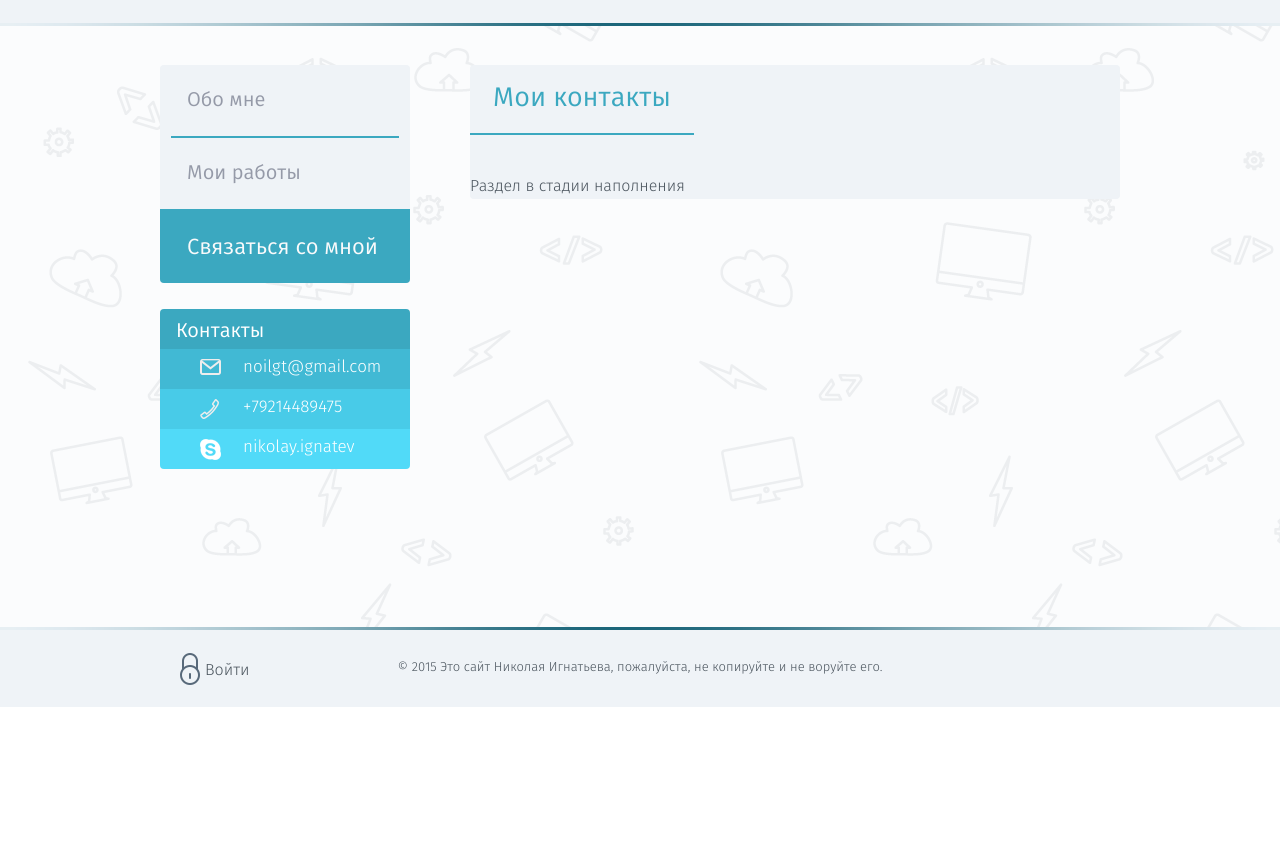
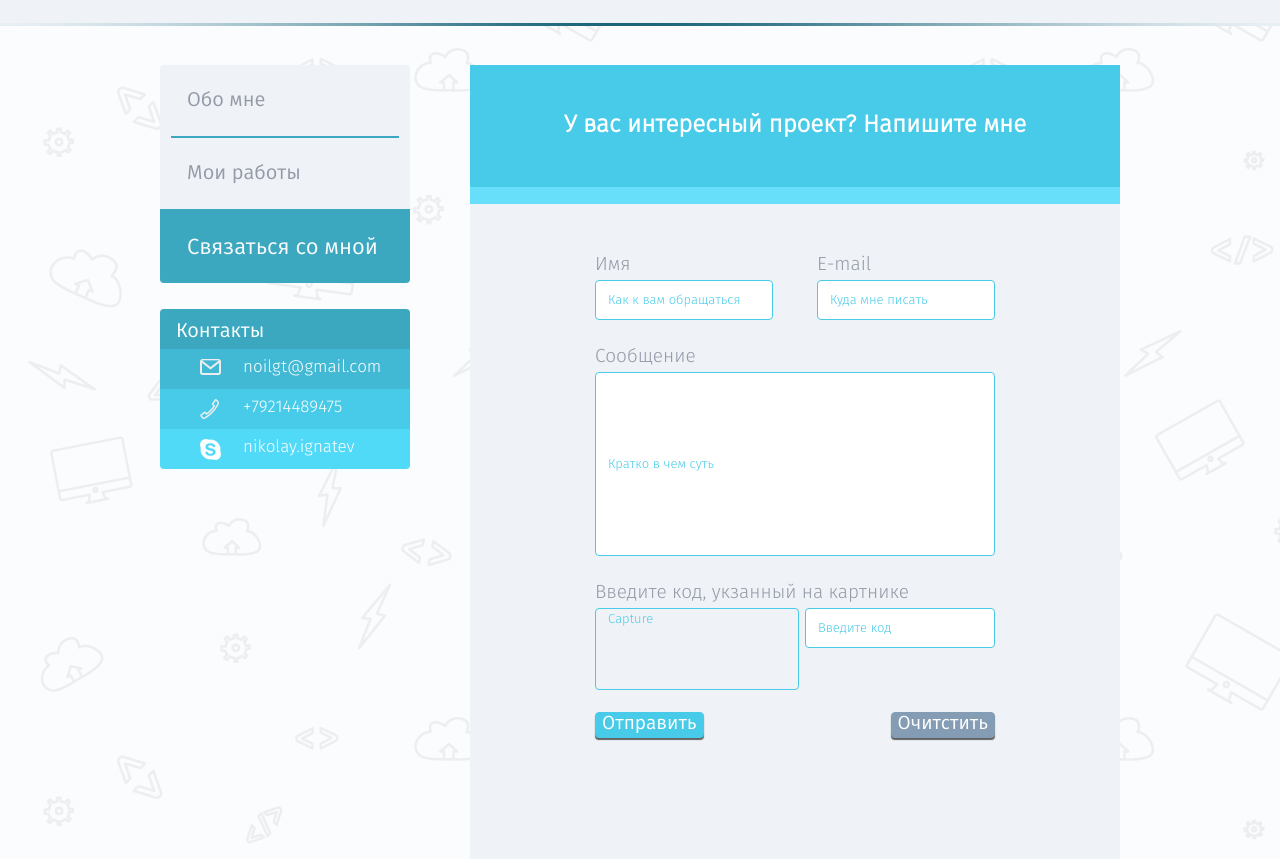
Before and after one commit to cyb3rD/LS_Portfolio, a website: page app/contacts.html in a window 1280 px wide. Shown: the part 93-952 px from the top of the page. Before the commit the page ends 800 px from the top, so only its background shows below. Drawn offline with nearby package versions, Linux system fonts and the light colour scheme.

Commit message:
Added contact form

```diff
--- a/app/contacts.html
+++ b/app/contacts.html
@@ -15,7 +15,7 @@
 	<!--CSS -->
 	<link rel="stylesheet" href="bower/normalize-css/normalize.css">
 	<link rel="stylesheet" href="css/main.css">
-	<link rel="stylesheet" href="css/content.css">
+	<link rel="stylesheet" href="css/contacts.css">
 	<!-- Fonts & favicon -->
 	<link rel="stylesheet" href="fonts/fira/fira.css">
 	<link rel="icon" type="image/png" href="img/favicon.png">
@@ -81,9 +81,38 @@
 			</aside>
 
 			<div class="content-area">
-				<section class="aboutbox">
-					<h2 class="aboutbox-header">Мои контакты</h2>
-					<p>Раздел в стадии наполнения</p>
+				<section class="contact-me">
+					<h2 class="contact-me-header">У вас интересный проект? Напишите мне</h2>
+					<form class="contact-form" method="post" name="contact_form">
+					<div class="top-area clearfix">
+						<div class="area-name">
+							<span class="field-text">Имя</span><input class="text" type="text" placeholder="Как к вам обращаться">
+						</div>
+						<div class="area-address">
+							<span class="field-text">E-mail</span><input class="text" type="text" placeholder="Куда мне писать">
+						</div>
+					</div>
+
+						<div class="area-message clearfix">
+							<span class="field-text">Сообщение</span><input class="text message" type="text" placeholder="Кратко в чем суть">
+						</div>
+
+						<div class="area-capture clearfix">
+							<span class="field-text">Введите код, укзанный на картнике</span>
+							<div class="capture">
+								<span class="img-capture">Capture</span>
+							</div>
+							<div class="capture-code">
+								<input class="text capture-code" type="text" placeholder="Введите код">
+							</div>
+						</div>
+
+						<div class="area-buttons clearfix">
+							<button class="button button-send" type="submit" value="Submit">Отправить</button>
+							<button class="button button-clear" type="submit" value="Clear">Очитстить</button>
+						</div>
+
+					</form>
 				</section>
 			</div>
 		</div>
--- /dev/null
+++ b/app/css/contacts.css
@@ -0,0 +1,119 @@
+/* contact form */
+.top-area {
+	margin-bottom: 22px;
+}
+.area-capture {
+	width: 100%;
+	margin-bottom: 22px;
+}
+.area-name {
+	width: 178px;
+	float: left;
+}
+.area-address {
+	width: 178px;
+	float: right;
+}
+.area-message {
+	width: 400px;
+	margin-bottom: 22px;
+}
+.area-buttons {
+}
+.contact-form {
+	margin: auto;
+	width: 400px;
+}
+.contact-me {
+ float: right;
+ min-width: 650px;
+ min-height: 840px;
+ background: #eff3f7;
+ margin-bottom: 40px;
+ font-family: 'fira_sanslight';
+}
+.field-text {
+	display: block;
+	font-size: 19px;
+	color: #959aa8;
+}
+:-moz-placeholder {
+    color: #48cbe8;;
+}
+::-webkit-input-placeholder {
+    color: #48cbe8;;
+}
+.contact-me-header {
+	height: 122px;
+	margin: 0px;
+	margin-bottom: 46px;
+	padding: 0px;
+	background: #48cbe8;
+	line-height: 122px;
+	text-align: center;
+	color: white;
+	border-bottom: 17px solid #67dffa;
+}
+.contact-form .text {
+
+	box-sizing: border-box;
+	-moz-box-sizing: border-box;
+	-webkit-box-sizing: border-box;
+
+	height: 40px;
+	width: 100%;
+	color: #48cbe8;
+	font-size: 13px;
+	padding-left: 12px;
+	border: 1px solid #48cbe8;
+	border-radius: 4px;
+
+}
+
+.contact-form .message {
+	/* TODO:
+	выровнять текст в верхнем углу?
+	*/
+	height: 184px;
+}
+.capture {
+	display: block;
+	float: left;
+	margin: 0px;
+	height: 80px;
+	width: 190px;
+	color: #48cbe8;
+	font-size: 13px;
+	border: 1px solid #48cbe8;
+	border-radius: 4px;
+	padding-left: 12px;
+}
+.capture-code {
+	float: right;
+	width: 190px;
+}
+.button {
+	font-family: 'fira_sansbook';
+	font-size: 19px;
+	color: white;
+	border-radius: 4px;
+	-webkit-box-shadow: 0px 2px 1px rgba(50, 50, 50, 0.75);
+	-moz-box-shadow:    0px 2px 1px rgba(50, 50, 50, 0.75);
+	box-shadow:         0px 2px 1px rgba(50, 50, 50, 0.75);
+}
+
+.button-send {
+	float: left;
+	background-color: #48cbe8;
+	border: 1px solid #48cbe8;
+}
+
+.button-clear {
+	float: right;
+	background-color: #849db5;
+	border: 1px solid #849db5;
+}
+.button-clear:hover {
+	background-color: #48cbe8;
+	border: 1px solid #48cbe8;
+}
```
